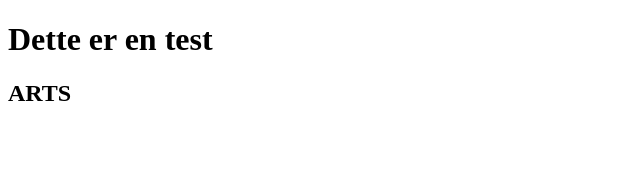
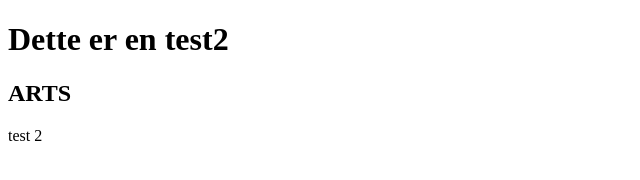
Before and after one commit to AndersDall/eksamentest, a plain HTML site: page index.html in a window 1280 px wide. Shown: the full height of the page, 0-640 px from the left. Drawn offline with Linux system fonts and the light colour scheme.

Commit message:
first commit

```diff
--- a/index.html
+++ b/index.html
@@ -7,11 +7,11 @@
         <script src="scripts.js"></script>
     </head>
     <body>
-        <h1>Dette er en test</h1>
+        <h1>Dette er en test2</h1>
         <section>
             <h2>ARTS</h2>
 
-            <p></p>
+            <p>test 2</p>
 
 
     </body>
```
